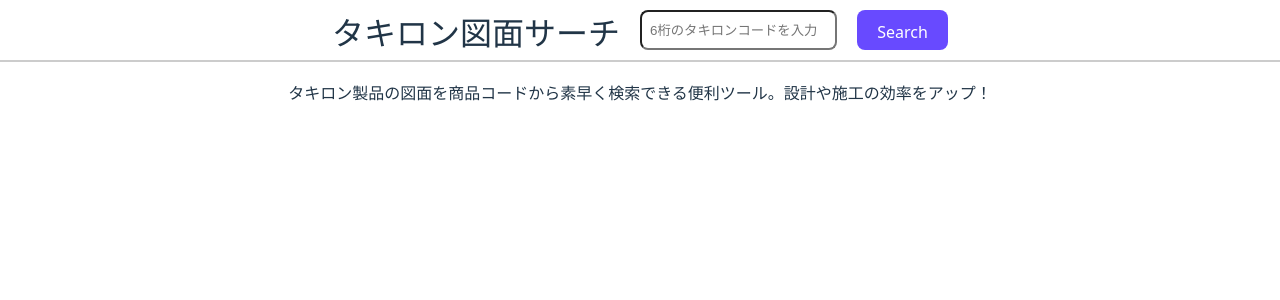
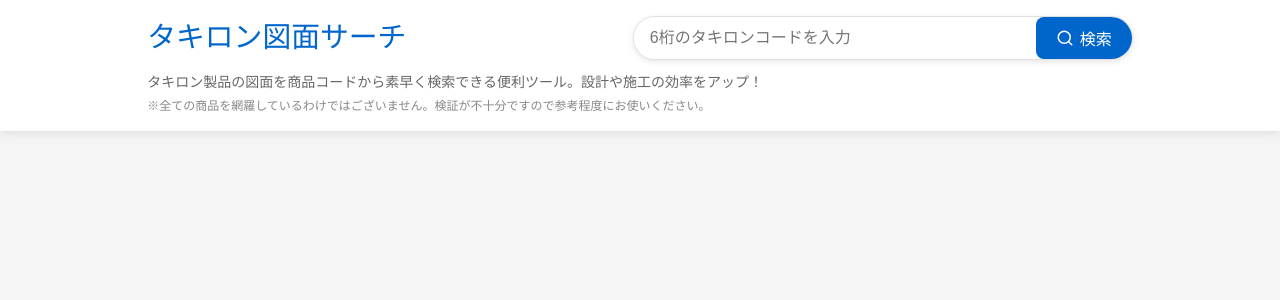
Before and after one commit to CatsHandDev/serial-image-search, a React (Vite) app: page / in a window 1280 px wide. Shown: the top 300 px of the page. Built offline with nearby package versions, Linux system fonts and the light colour scheme.

Commit message:
header style changed

```diff
--- a/package.json
+++ b/package.json
@@ -10,6 +10,7 @@
     "preview": "vite preview"
   },
   "dependencies": {
+    "lucide-react": "^0.485.0",
     "react": "^18.2.0",
     "react-dom": "^18.2.0"
   },
--- a/src/App.css
+++ b/src/App.css
@@ -1,76 +1,148 @@
-#root {
-  max-width: 1280px;
-  margin: 0 auto;
-  padding: 5px;
-  text-align: center;
+* {
+  box-sizing: border-box;
+  margin: 0;
+  padding: 0;
+}
+
+body {
+  font-family: "Hiragino Kaku Gothic Pro", "メイリオ", sans-serif;
+  background-color: #f5f5f5;
+  color: #333;
 }
 
 .container {
-  width: calc(100vw - 100px);
-  max-width: 1280px;
-  height: 100vh;
-  margin: 0 auto;
-  padding: 20px;
+  width: 100vw;
+  min-height: 100vh;
+  display: flex;
+  flex-direction: column;
 }
 
 .header {
   width: 100%;
-  height: 40px;
-  padding-block: 10px;
-  background-color: #fff;
-  border-bottom: 2px solid #ccc;
-  display: flex;
-  justify-content: center;
-  align-items: flex-end;
-  gap: 20px;
-  position: fixed;
+  background-color: #ffffff;
+  box-shadow: 0 2px 10px rgba(0, 0, 0, 0.1);
+  padding: 16px 24px;
+  position: sticky;
   top: 0;
-  left: 0;
+  z-index: 100;
 }
 
-.searchWrapper {
-  height: 40px;
-  display: flex;
-  flex-direction: row;
-  gap: 20px;
+.headerInnerWrapper {
+  width: 80%;
+  margin-inline: auto;
 }
 
-.input {
-  padding: 8px;
-  border-radius: 8px;
+.header-content {
+  max-width: 1200px;
+  margin: 0 auto;
+  display: flex;
+  flex-direction: column;
+  align-items: center;
+  gap: 16px;
 }
 
-.button {
-  background-color: #684aff;
-  color: #fff;
-  transition: .2s ease-in-out;
+@media (min-width: 768px) {
+  .header-content {
+    flex-direction: row;
+    justify-content: space-between;
+  }
 }
 
-.button:hover {
-  background-color: #b5b5b5;
-  color: #000;
-  transition: .2s ease-in-out;
+.header-title h1 {
+  font-size: 1.8rem;
+  color: #0066cc;
+  font-weight: 700;
+  margin: 0;
+}
+
+.search-container {
+  width: 100%;
+  max-width: 500px;
+}
+
+.search-input-wrapper {
+  display: flex;
+  height: 44px;
+  border-radius: 22px;
+  overflow: hidden;
+  box-shadow: 0 2px 6px rgba(0, 0, 0, 0.1);
+  border: 1px solid #e0e0e0;
+  background-color: #fff;
+}
+
+.search-input {
+  flex: 1;
+  border: none;
+  padding: 0 16px;
+  font-size: 16px;
+  outline: none;
+}
+
+.search-button {
+  display: flex;
+  align-items: center;
+  justify-content: center;
+  gap: 6px;
+  background-color: #0066cc;
+  color: white;
+  border: none;
+  padding: 0 20px;
+  cursor: pointer;
+  transition: background-color 0.2s;
+}
+
+.search-button:hover {
+  background-color: #0055aa;
+}
+
+.header-description {
+  max-width: 1200px;
+  margin: 12px auto 0;
+  font-size: 14px;
+  line-height: 1.5;
+  color: #666;
+}
+
+.disclaimer {
+  font-size: 12px;
+  color: #888;
+  margin-top: 4px;
+}
+
+/* Content area */
+.content {
+  flex: 1;
+  padding: 24px;
+  max-width: 1200px;
+  margin: 0 auto;
+  width: 100%;
 }
 
 .imageContainer {
-  width: 60%;
-  height: 100vh;
-  margin-inline: auto;
-  margin-bottom: 40px;
-  padding: 10px;
-  padding-top: 40px;
+  margin-top: 20px;
+  display: flex;
+  justify-content: center;
+  align-items: center;
+  flex-direction: column;
+}
+
+.error {
+  background-color: #fff0f0;
+  border-left: 4px solid #ff3333;
+  padding: 12px 16px;
+  margin-bottom: 20px;
+  border-radius: 4px;
+  width: 100%;
+  max-width: 600px;
+}
+
+.error p {
+  color: #cc0000;
+  margin: 0;
 }
 
 .result-image {
-  width: 100%;
-  max-width: 1280px;
-  margin-bottom: 40px;
+  max-width: 100%;
+  border-radius: 8px;
+  box-shadow: 0 4px 12px rgba(0, 0, 0, 0.1);
 }
-
-.error {
-  width: 100%;
-  height: 50%;
-  display: flex;
-  justify-content: center;
-  align-items: center;
-}
--- a/src/App.tsx
+++ b/src/App.tsx
@@ -1,85 +1,88 @@
-import { useState } from 'react';
-import './App.css';
-import dataRaw from '../data.json';
+"use client"
 
-const data: Record<string, string> = dataRaw;
+import { useState } from "react"
+import "./App.css"
+import dataRaw from "../data.json"
+import { Search } from "lucide-react"
+
+const data: Record<string, string> = dataRaw
 
 export const App = () => {
-  const [input, setInput] = useState('');
-  const [imageSrc, setImageSrc] = useState<string | null>(null);
-  const [error, setError] = useState('');
+  const [input, setInput] = useState("")
+  const [imageSrc, setImageSrc] = useState<string | null>(null)
+  const [error, setError] = useState("")
 
-  const isValidInput = (value: string) => /^\d{6}$/.test(value);
+  const isValidInput = (value: string) => /^\d{6}$/.test(value)
 
   const handleSearch = () => {
-    setError('');
-    setImageSrc(null);
+    setError("")
+    setImageSrc(null)
 
     if (!isValidInput(input)) {
-      setError('6桁の数字を入力してください。');
-      return;
+      setError("6桁の数字を入力してください。")
+      return
     }
 
     // データからキーに対応する値を検索
-    const imageFileName = data[input];
-    console.log(imageFileName);
+    const imageFileName = data[input]
 
     if (!imageFileName) {
-      setError('該当する画像が見つかりません。');
-      return;
+      setError("該当する画像が見つかりません。")
+      return
     }
 
-    const imagePath = `/${imageFileName}.jpg`;
-    setImageSrc(imagePath);
-    // fetch(imagePath)
-    //   .then((response) => {
-    //     if (!response.ok) {
-    //       throw new Error('該当する画像が見つかりません。');
-    //     }
-    //     setImageSrc(imagePath);
-    //   })
-    //   .catch(() => {
-    //     setError('該当する画像が見つかりません。');
-    //   });
-  };
+    const imagePath = `/${imageFileName}.jpg`
+    setImageSrc(imagePath)
+  }
 
   return (
     <div className="container">
-      <div className="header">
+      <header className="header">
+        <div className="headerInnerWrapper">
+          <div className="header-content">
+            <div className="header-title">
               <h1>タキロン図面サーチ</h1>
-        <div className="searchWrapper">
+            </div>
+            <div className="search-container">
+              <div className="search-input-wrapper">
                 <input
-            className="input"
+                  className="search-input"
                   type="text"
                   value={input}
                   onChange={(e) => setInput(e.target.value)}
                   placeholder="6桁のタキロンコードを入力"
                   onKeyDown={(e) => {
-              if (e.key === 'Enter') {
-                handleSearch();
+                    if (e.key === "Enter") {
+                      handleSearch()
                     }
                   }}
                 />
-          <button className="button" onClick={handleSearch}>Search</button>
+                <button className="search-button" onClick={handleSearch}>
+                  <Search size={18} />
+                  <span>検索</span>
+                </button>
               </div>
             </div>
-      <div className="imageContainer">
+          </div>
+          <div className="header-description">
             <p>タキロン製品の図面を商品コードから素早く検索できる便利ツール。設計や施工の効率をアップ！</p>
-        {error &&
-          <div className="error">
-            <p>
-              {error}
+            <p className="disclaimer">
+              ※全ての商品を網羅しているわけではございません。検証が不十分ですので参考程度にお使いください。
             </p>
           </div>
-        }
-        {imageSrc && (
-          <img
-            src={imageSrc}
-            alt="検索結果"
-            className="result-image"
-          />
+        </div>
+      </header>
+
+      <div className="content">
+        <div className="imageContainer">
+          {error && (
+            <div className="error">
+              <p>{error}</p>
+            </div>
           )}
+          {imageSrc && <img src={imageSrc || "/placeholder.svg"} alt="検索結果" className="result-image" />}
         </div>
       </div>
-  );
-};
+    </div>
+  )
+}
```
Also changed, not shown: 1 other file (tests, documents, lock files or other folders). Lines whose indentation alone changed are shown as unchanged.
